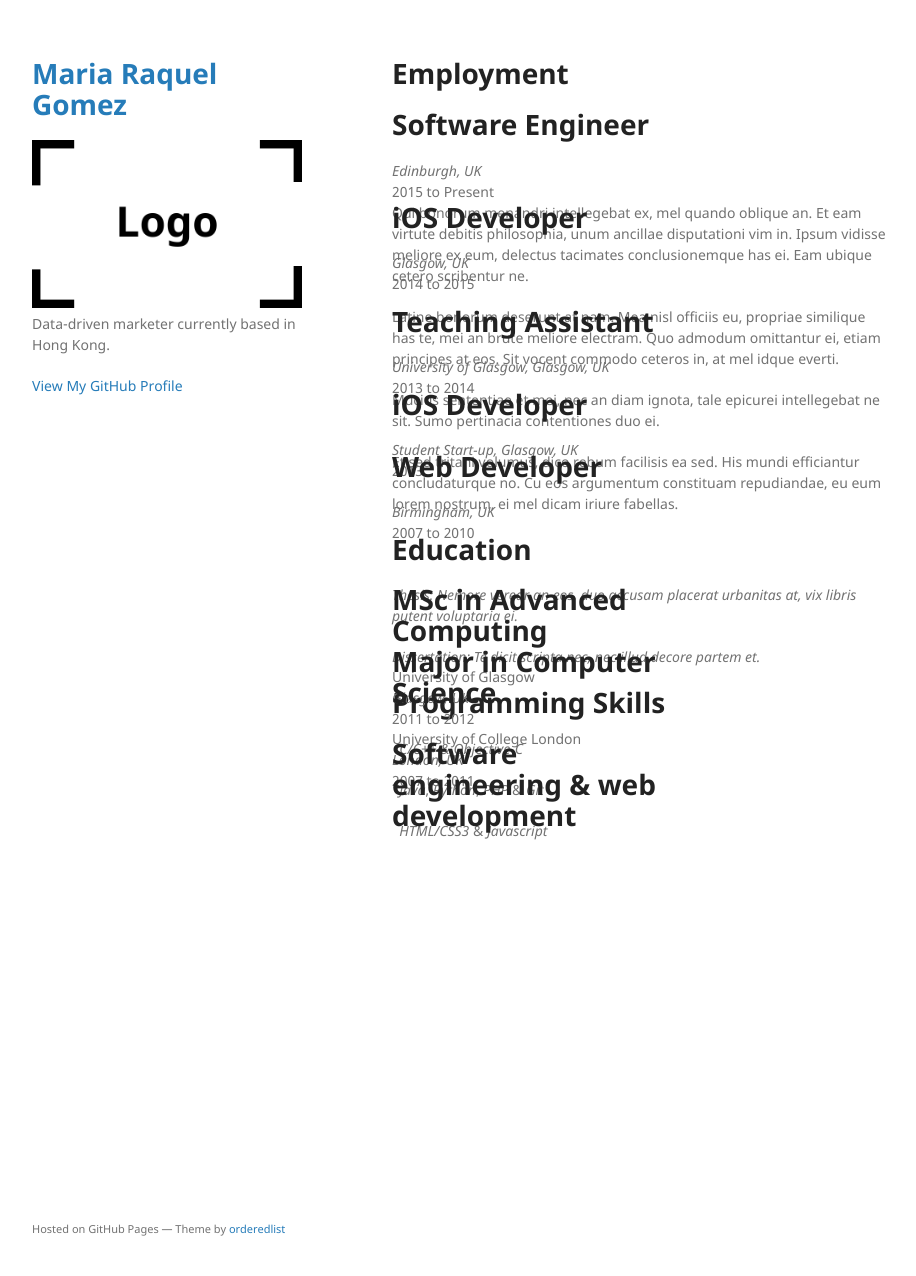
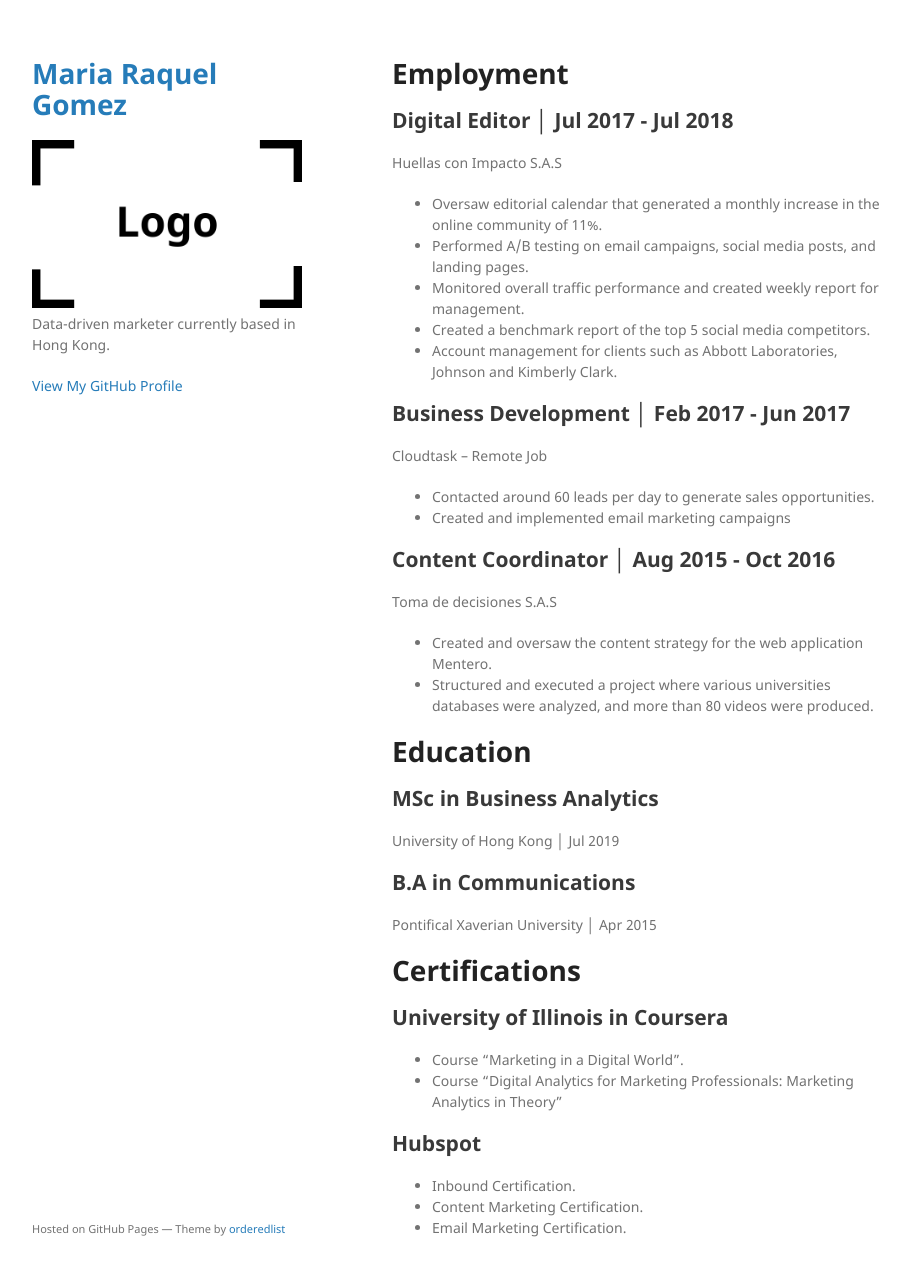
Before and after one commit to mraquelgomezl/mraquelgomezl.github.io, a Jekyll site: the page built from another-page.html, in a window 1280 px wide and 1308 px high. Shown: the top 1276 px of the window, without its empty margins (178-1094 px from the left). Built offline with Jekyll 4.4.1, drawn with Linux system fonts in a browser that asks for light colours.

Commit message:
Update another-page.html

```diff
--- a/another-page.html
+++ b/another-page.html
@@ -11,83 +11,66 @@ layout: default
 </head>
 
 <body>
-	<h1>Employment</h1>
-    <div>
-            <h1>Software Engineer</h1>
-            <span><address>Edinburgh, UK</address><time>2015 to Present</time></span>
-        </div>
+	<div>
+		<h1>Employment</h1>
+		<div>
+			<h2>Digital Editor │ Jul 2017 - Jul 2018</h2>
+			<p>Huellas con Impacto S.A.S</p>
+			<ul>
+				<li>Oversaw editorial calendar that generated a monthly increase in the online community of 11%.</li>
+			        <li>Performed A/B testing on email campaigns, social media posts, and landing pages.</li>
+			        <li>Monitored overall traffic performance and created weekly report for management.</li>
+			        <li>Created a benchmark report of the top 5 social media competitors.</li>
+			        <li>Account management for clients such as Abbott Laboratories, Johnson and Kimberly Clark.</li>
+			</ul>
+		</div>
+		<div>
+			<h2>Business Development │ Feb 2017 - Jun 2017</h2>
+		        <p>Cloudtask – Remote Job </p>
+		        <ul>
+				<li>Contacted around 60 leads per day to generate sales opportunities.</li>
+			        <li>Created and implemented email marketing campaigns</li>
+		        </ul>
+		</div>
+		<div>
+			<h2>Content Coordinator │ Aug 2015 - Oct 2016</h2>
+		        <p>Toma de decisiones S.A.S</p>
+		        <ul>
+				<li>Created and oversaw the content strategy for the web application Mentero. </li>
+			        <li>Structured and executed a project where various universities databases were analyzed, and more than 80 videos were produced.</li>
+		        </ul>
+		</div>
+	</div>
 
-    <article>
-        <header>
-            <h1>iOS Developer</h1>
-            <span><address>Glasgow, UK</address><time>2014 to 2015</time></span>
-        </header>
-        <p>Qui bonorum menandri intellegebat ex, mel quando oblique an. Et eam virtute debitis philosophia,
-            unum ancillae disputationi vim in. Ipsum vidisse meliore ex eum,
-            delectus tacimates conclusionemque has ei. Eam ubique cetero scribentur ne.</p>
-    </article>
-    <article>
-        <header>
-            <h1>Teaching Assistant</h1>
-            <span><address>University of Glasgow, Glasgow, UK</address><time>2013 to 2014</time></span>
-        </header>
-        <p>Latine bonorum deserunt at nam. Mea nisl officiis eu, propriae similique has te, mei an brute meliore electram.
-            Quo admodum omittantur ei, etiam principes at eos. Sit vocent commodo ceteros in, at mel idque everti.</p>
-    </article>
-    <article>
-        <header>
-            <h1>iOS Developer</h1>
-            <span><address>Student Start-up, Glasgow, UK</address><time>2013</time></span>
-        </header>
-        <p>Mucius sententiae et mei, nec an diam ignota, tale epicurei intellegebat ne sit. Sumo pertinacia contentiones duo ei.</p>
-    </article>
-    <article>
-        <header>
-            <h1>Web Developer</h1>
-            <span><address>Birmingham, UK</address><time>2007 to 2010</time></span>
-        </header>
-        <p> Et sed tritani volumus, dico rebum facilisis ea sed. His mundi efficiantur concludaturque no.
-            Cu eos argumentum constituam repudiandae, eu eum lorem nostrum, ei mel dicam iriure fabellas.
-        </p>
-    </article>
+	<div>
+		<h1>Education</h1>
+		<div>
+			<h2>MSc in Business Analytics</h2>
+            		<p>University of Hong Kong │ Jul 2019</p>
+		</div>
+		<div>
+			<h2>B.A in Communications</h2>
+            		<p>Pontifical Xaverian University │ Apr 2015</p>
+		</div>
+	</div>
 
-	<h1>Education</h1>
-    <article>
-        <header>
-            <h1>MSc in Advanced Computing</h1>
-            <span>University of Glasgow</span>
-            <span><address>Glasgow, UK</address><time>2011 to 2012</time></span>
-        </header>
-        <p>
-            <em>Thesis: Nemore verear an eos, duo accusam placerat urbanitas at, vix libris putent voluptaria ei.</em>
-        </p>
-    </article>
-    <article>
-        <header>
-            <h1>Major in Computer Science</h1>
-            <span>University of College London</span>
-            <span><address>London, UK</address><time>2007 to 2011</time></span>
-        </header>
-        <p>
-            <em>Dissertation: Te dicit scripta nec, nec illud decore partem et.</em>
-        </p>
-    </article>
+	<div>
+		<h1>Certifications</h1>
+		<div>
+			<h2>University of Illinois in Coursera</h2>
+            		<ul>
+				<li>Course “Marketing in a Digital World”.</li>
+			        <li>Course “Digital Analytics for Marketing Professionals: Marketing Analytics in Theory”</li>
+			</ul>
+		</div>
+		<div>
+			<h2>Hubspot</h2>
+            		<ul>
+				<li>Inbound Certification.</li>
+			        <li>Content Marketing Certification.</li>
+			        <li>Email Marketing Certification.</li>
+			</ul>
+		</div>
+	</div>
 
-	<h1>Programming Skills</h1>
-    <article>
-        <header>
-            <h1>Software engineering & web development</h1>
-        </header>
-        <p>
-            <i class="fa fa-star"></i><i class="fa fa-star"></i><i class="fa fa-star"></i><i class="fa fa-star"></i><i class="fa fa-star-half-o"></i>
-            &nbsp;&nbsp;<em>C/C++ & Objective-C</em>
-        <p>
-            <i class="fa fa-star"></i><i class="fa fa-star"></i><i class="fa fa-star"></i><i class="fa fa-star"></i><i class="fa fa-star-o"></i>
-            &nbsp;&nbsp;<em>Java</em>, <em>Python</em>, <em>PHP</em> &amp; <em>Git</em>
-        </p>
-        <p>
-            <i class="fa fa-star"></i><i class="fa fa-star"></i><i class="fa fa-star"></i><i class="fa fa-star-half-o"></i><i class="fa fa-star-o"></i>
-            &nbsp;&nbsp;<em>HTML/CSS3</em> &amp; <em>Javascript</em>
-        </p>
-    </article>
 </body>
```
